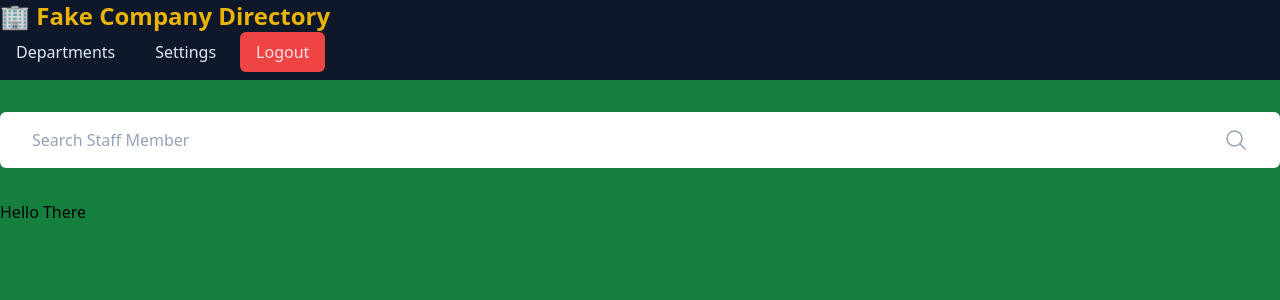
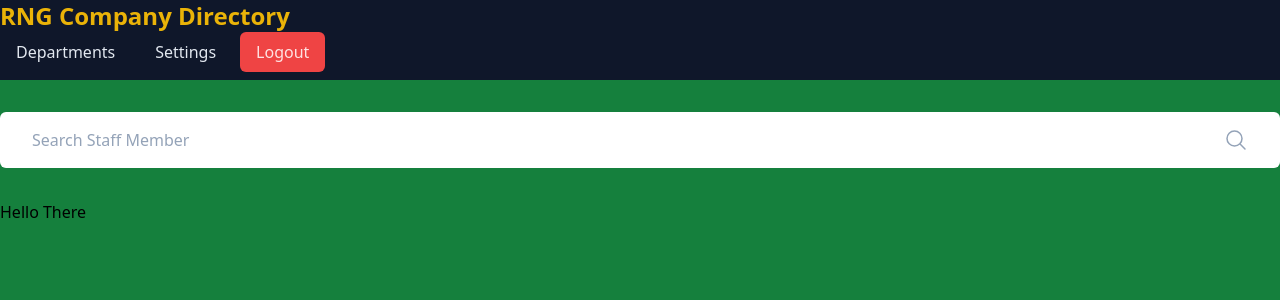
Before and after one commit to rngmatch/vue-company-directory-mr, a Vue app: page / in a window 1280 px wide. Shown: the top 300 px of the page. Built offline with nearby package versions, Linux system fonts and the light colour scheme.

Commit message:
Webpage is fixed

```diff
--- a/src/components/NavBar.vue
+++ b/src/components/NavBar.vue
@@ -1,6 +1,6 @@
 <script setup>
 import { ref } from 'vue'
-const brand = ref('🏢 Fake Company Directory')
+const brand = ref(' RNG Company Directory')
 </script>
 
 <template>
@@ -34,7 +34,7 @@ nav {
         @apply rounded-md px-4 py-2 hover:bg-yellow-500 hover:text-slate-900;
       }
       &-login {
-        @apply rounded-md bg-red-500 px-4 py-2 text-red-100 hover:bg-red-700;
+        @apply rounded-md bg-red-500 px-4 py-2 text-red-100 hover:bg-red-700 hover:font-bold hover:text-slate-900;
       }
     }
   }
```
